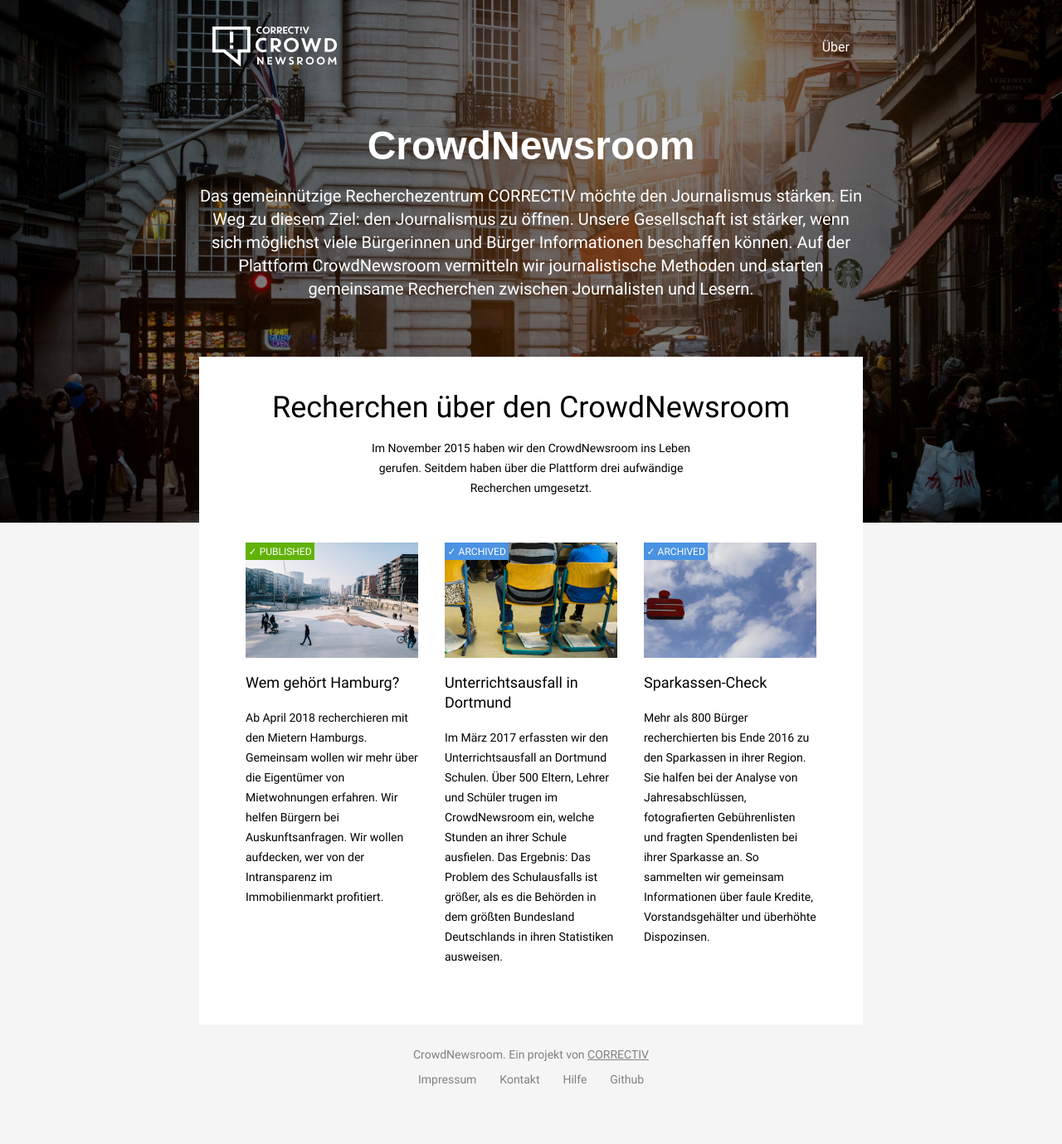
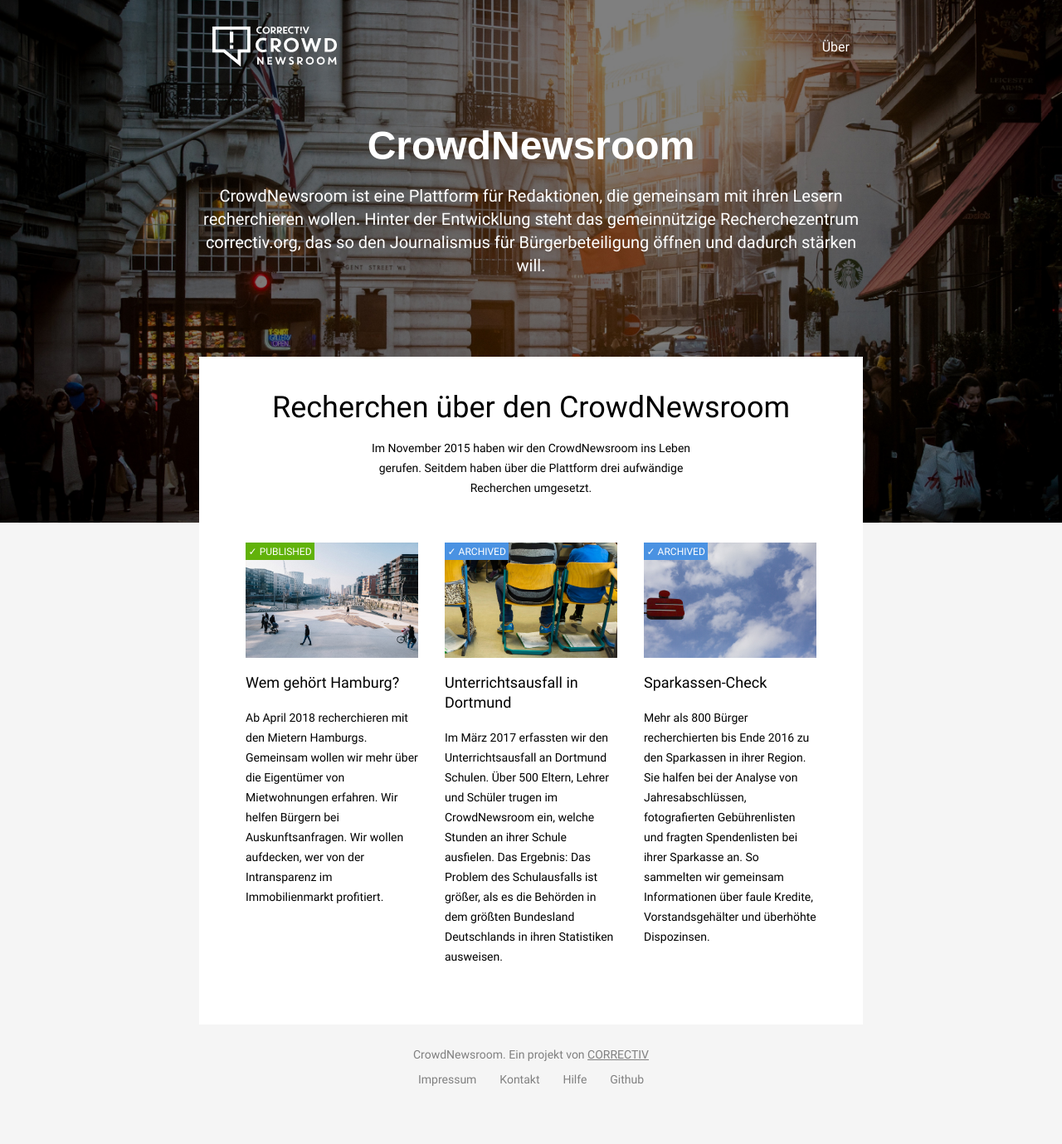
Before and after one commit to correctiv/cnr-landingpage, a Jekyll site: the page built from index.md, in a window 1280 px wide. Shown: the whole page at 83% size. Built offline with Jekyll 4.4.1, drawn with Linux system fonts in a browser that asks for light colours.

Commit message:
update texts

```diff
--- a/_layouts/page.html
+++ b/_layouts/page.html
@@ -16,7 +16,7 @@
         </nav>
         <div class="teaser">
             <h1>Crowd&shy;Newsroom</h1>
-            <p>Das gemeinnützige Recherchezentrum CORRECTIV möchte den Journalismus stärken. Ein Weg zu diesem Ziel: den Journalismus zu öffnen. Unsere Gesellschaft ist stärker, wenn sich möglichst viele Bürgerinnen und Bürger Informationen beschaffen können. Auf der Plattform CrowdNewsroom vermitteln wir journalistische Methoden und starten gemeinsame Recherchen zwischen Journalisten und Lesern.</p>
+            <p>CrowdNewsroom ist eine Plattform für Redaktionen, die gemeinsam mit ihren Lesern recherchieren wollen. Hinter der Entwicklung steht das gemeinnützige Recherchezentrum correctiv.org, das so den Journalismus für Bürgerbeteiligung öffnen und dadurch stärken will.</p>
         </div>
     </header>
 
```
